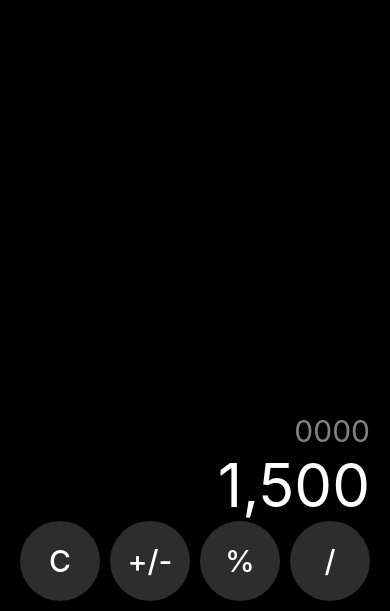
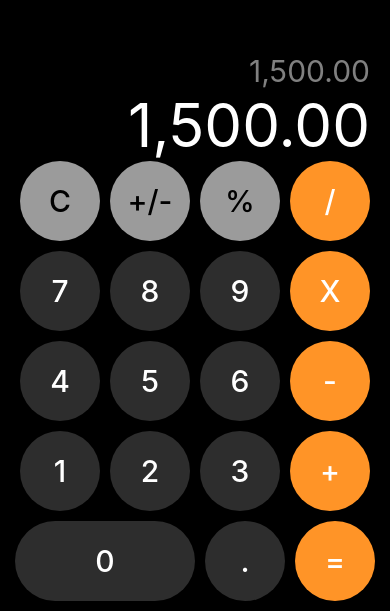
Before and after one commit to Flor2801/ContadorIOs, a React Native app: screen / in a window 390 px wide. Shown: the part 233-844 px from the top of the page. Built offline with nearby package versions, Linux system fonts and the light colour scheme.

Commit message:
ok style

```diff
--- a/src/components/BottonCalc.tsx
+++ b/src/components/BottonCalc.tsx
@@ -1,27 +1,26 @@
 import React from 'react'
-import { Text, View, StyleSheet, BackHandler} from 'react-native'
+import { Text, View, StyleSheet, BackHandler, ImageBackground} from 'react-native'
 import styles from '../themes/appTheme'
 
 interface Props {
-    texto: string,
-    color: string
+    texto: string
+    color?: string
+    ancho?: boolean
 }
 
-const BotonCalc = ({ texto, color }: Props) => {
+const BotonCalc = ({ texto, color = '#2D2D2D', ancho }: Props) => {
     return (
-        <View style={ styles.boton }>
-            <Text style={ [styles.botonTexto] }>{texto}</Text>
+        <View style={{
+            ...styles.boton,
+            backgroundColor: color,
+            width: ( ancho === true ) ? 180 : 80
+            }}>
+            <Text style={{
+            ...styles.botonTexto,
+            color: ( color === '#9B9B9B' ) ? 'black' : 'white'
+            }}>{texto}</Text>
         </View>
     )
 }
 
-// const styles = StyleSheet.create({
-//     gris: {
-//         color: '#2D2D2D',
-//     },
-//     naranja: {
-//         color: '#FF9427'
-//     }
-// })
-
 export default BotonCalc
--- a/src/screens/CalculadoraScreen.tsx
+++ b/src/screens/CalculadoraScreen.tsx
@@ -8,14 +8,46 @@
 const CalculadoraScreen = () => {
     return (
         <View style={ styles.calculadoraContainer }>
-            <Text style={ styles.subResultado }>0000</Text>
-            <Text style={ styles.resultado }>1,500</Text>
+            <Text style={ styles.subResultado }>1,500.00</Text>
+            <Text style={ styles.resultado }>1,500.00</Text>
 
+            {/* Fila de botones */}
             <View style={ styles.fila }>
-                <BotonCalc texto='C' color='botonGris' />
-                <BotonCalc texto='+/-' color='botonGris' />
-                <BotonCalc texto='%' color='botonGris' />
-                <BotonCalc texto='/' color='botonNaranja' />
+                <BotonCalc texto='C' color='#9B9B9B' />
+                <BotonCalc texto='+/-' color='#9B9B9B' />
+                <BotonCalc texto='%' color='#9B9B9B' />
+                <BotonCalc texto='/' color='#FF9427' />
+            </View>
+
+             {/* Fila de botones */}
+            <View style={ styles.fila }>
+                <BotonCalc texto='7' />
+                <BotonCalc texto='8' />
+                <BotonCalc texto='9' />
+                <BotonCalc texto='X' color='#FF9427' />
+            </View>
+
+             {/* Fila de botones */}
+             <View style={ styles.fila }>
+                <BotonCalc texto='4' />
+                <BotonCalc texto='5' />
+                <BotonCalc texto='6' />
+                <BotonCalc texto='-' color='#FF9427' />
+            </View>
+
+             {/* Fila de botones */}
+             <View style={ styles.fila }>
+                <BotonCalc texto='1' />
+                <BotonCalc texto='2' />
+                <BotonCalc texto='3' />
+                <BotonCalc texto='+' color='#FF9427' />
+            </View>
+
+             {/* Fila de botones */}
+             <View style={ styles.fila }>
+                <BotonCalc texto='0'  ancho={true}/>
+                <BotonCalc texto='.' />
+                <BotonCalc texto='=' color='#FF9427' />
             </View>
 
         </View>
--- a/src/themes/appTheme.tsx
+++ b/src/themes/appTheme.tsx
@@ -15,15 +15,6 @@
         fontWeight: '500',
         padding: 10,
         textAlign: 'center'
-    },
-    botonNaranja: {
-        backgroundColor: '#FF9427'
-    },
-    botonGrisOscuro: {
-        backgroundColor: '#2D2D2D'
-    },
-    botonGrisClaro: {
-        backgroundColor: '#2D2D2D'
     },
     fila: {
         flexDirection: 'row',
```
